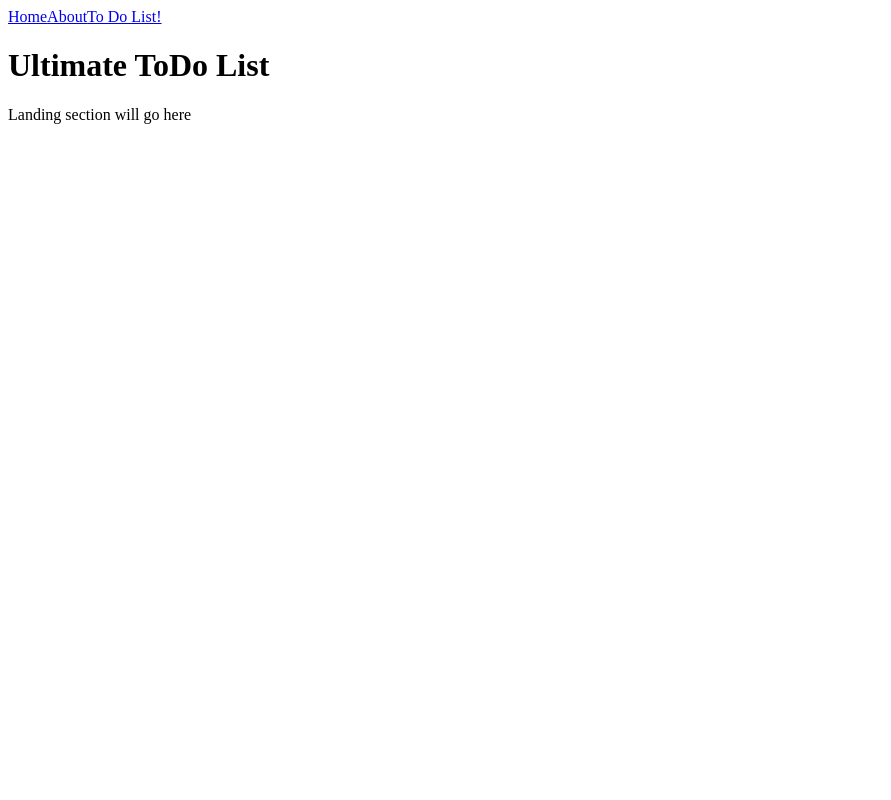
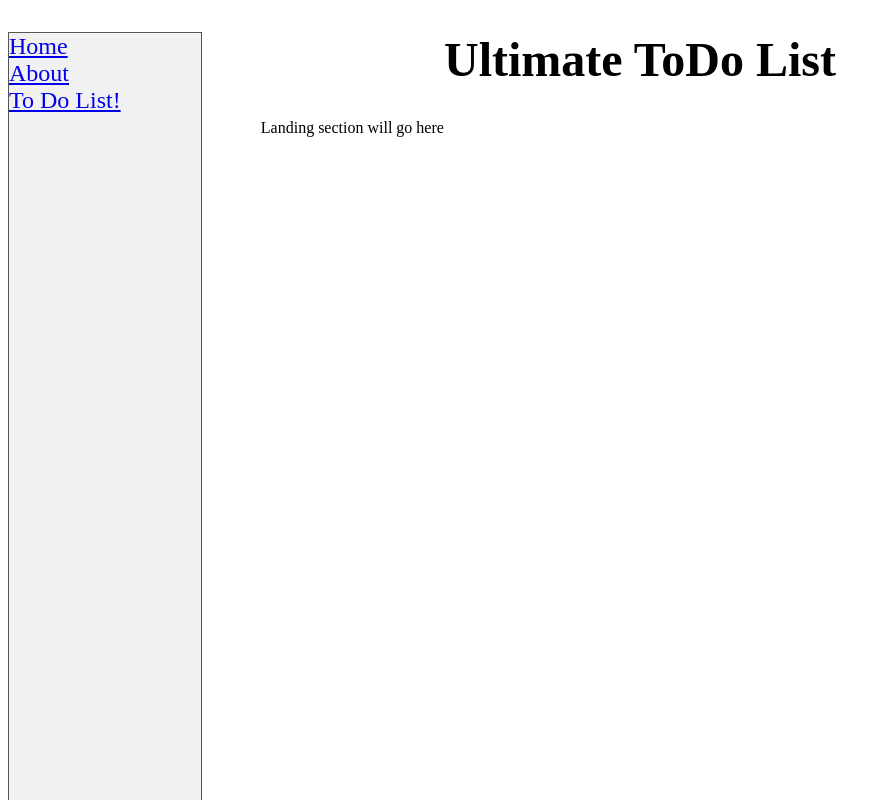
Before and after one commit to MilesHeise/MERNt-ToDo-That, a React (Create React App) app: page / in a window 1280 px wide. Shown: the whole page, without its empty margins (0-891 px from the left). Built offline with nearby package versions, Linux system fonts and the light colour scheme.

Commit message:
css and refactor

```diff
--- a/src/App.js
+++ b/src/App.js
@@ -3,20 +3,21 @@ import { Route, Link } from 'react-router-dom';
 import TodoList from './components/TodoList';
 import About from './components/About';
 import Landing from './components/Landing';
+import style from './style';
 
 class App extends Component {
   render() {
     return (
-      < div className = "App" >
+      <div>
         <header>
-        <nav>
-          <Link to='/'>Home</Link>
-          <Link to='/about'>About</Link>
-          <Link to='/todolist'>To Do List!</Link>
-        </nav>
-        <h1>Ultimate ToDo List</h1>
+        <ul style={ style.navbar } >
+          <li><Link to='/'>Home</Link></li>
+          <li><Link to='/about'>About</Link></li>
+          <li><Link to='/todolist'>To Do List!</Link></li>
+        </ul>
+        <h1 style={ style.header } >Ultimate ToDo List</h1>
         </header>
-        <main>
+        <main style={ style.content } >
           <Route exact path="/" component={Landing}/>
           <Route path="/about" component={About}/>
           <Route path="/todolist" component={TodoList}/>
--- a/src/components/Todo.js
+++ b/src/components/Todo.js
@@ -7,7 +7,7 @@ class Todo extends Component {
       <div style={ style.todo } >
         <li>
            <input type="checkbox" checked={ this.props.completed } onChange={ this.props.toggleComplete } />
-           <span>{ this.props.description }</span>
+           <span style={ style.description } >{ this.props.description }</span>
            <button onClick={ this.props.deleteTodo } >Delete?</button>
         </li>
         </div>
--- a/src/components/TodoList.js
+++ b/src/components/TodoList.js
@@ -11,7 +11,6 @@ class TodoList extends Component {
       newTodoDescription: ''
     };
     this.loadTodosFromServer = this.loadTodosFromServer.bind(this);
-    // do I need this bind here?
   }
 
   loadTodosFromServer() {
@@ -35,12 +34,11 @@ class TodoList extends Component {
     todo.completed = todo.completed ? false : true;
     axios.put(`http://localhost:3001/api/todos/${id}`, todo)
       .then(res => {
-        console.log('update successful');
+        this.setState({ todos: todos });
       })
       .catch(err => {
         console.error(err);
       });
-    this.setState({ todos: todos });
   }
 
   handleChange(e) {
@@ -52,35 +50,23 @@ class TodoList extends Component {
     if (!this.state.newTodoDescription) { return }
     const newTodo = { description: this.state.newTodoDescription, completed: false };
     axios.post('http://localhost:3001/api/todos', newTodo)
-      // .then(res => {
-      //     this.setState({ newTodoDescription: '' });
-      //     this.loadTodosFromServer();
-      //     // when I did both in set state it gave me an error because it was unmounted
-      //     // but this workaround I tried really shouldn't actually assure it is mounted
-      //     // either. I think it is just wasting enough time on two requests that it mounts
-      //     // which is a dumb solution, I should fix this
-      // not 100% sure it was a mounting issue though, may have been some kind of a
-      // "this" issue? also got an error saying this.state.todos.map is not a function?
-      // })
+      .then(res => {
+        this.setState({ todos: [...this.state.todos, newTodo], newTodoDescription: '' });
+      })
       .catch(err => {
         console.error(err);
       })
-    this.setState({ todos: [...this.state.todos, newTodo], newTodoDescription: '' });
-    // so, doing it this way instead works. it does mean that a failed post will show
-    // up, and then disappear again almost instantly because of the 2 second updates
-    // this works but it isn't ideal, I don't think?
   }
 
    deleteTodo(id) {
     axios.delete(`http://localhost:3001/api/todos/${id}`)
       .then(res => {
-        console.log('delete successful');
+        const newTodos = this.state.todos.filter(todo => todo._id !== id);
+        this.setState({ todos: [...newTodos] });
       })
       .catch(err => {
         console.error(err);
       });
-    const newTodos = this.state.todos.filter(todo => todo._id !== id);
-    this.setState({ todos: [...newTodos] });
   }
 
   render() {
--- a/src/components/style.js
+++ b/src/components/style.js
@@ -1,89 +1,19 @@
 const style = {
   list: {
     margin: '0 auto',
+    padding: '10',
     backgroundColor: '#fafafa',
     width: '80vw'
   },
   todo: {
     margin: '10px',
     fontSize: '2rem',
-  fontFamily: 'Helvetica, sans-serif'
+    fontFamily: 'Helvetica, sans-serif',
+    listStyleType: 'none'
+  },
+  description: {
+    padding: '15px'
   }
-
-
-
-
-
-
-
-
- // commentBox: {
- // width:’80vw’,
- // margin:’0 auto’,
- // fontFamily:’Helvetica, sans-serif’
- // },
- // title: {
- // textAlign:’center’,
- // textTransform:’uppercase’
- // },
- // commentList: {
- // border:’1px solid #f1f1f1',
- // padding:’0 12px’,
- // maxHeight:’70vh’,
- // overflow:’scroll’
- // },
- // comment: {
- // backgroundColor:’#fafafa’,
- // margin:’10px’,
- // padding:’3px 10px’,
- // fontSize:’.85rem’
- // },
- // commentForm: {
- // margin:’10px’,
- // display:’flex’,
- // flexFlow:’row wrap’,
- // justifyContent:’space-between’
- // },
- // commentFormAuthor: {
- // minWidth:’150px’,
- // margin:’3px’,
- // padding:’0 10px’,
- // borderRadius:’3px’,
- // height:’40px’,
- // flex:’2'
- // },
- // commentFormText: {
- // flex:’4',
- // minWidth:’400px’,
- // margin:’3px’,
- // padding:’0 10px’,
- // height:’40px’,
- // borderRadius:’3px’
- // },
- // commentFormPost: {
- // minWidth:’75px’,
- // flex:’1',
- // height:’40px’,
- // margin:’5px 3px’,
- // fontSize:’1rem’,
- // backgroundColor:’#A3CDFD’,
- // borderRadius:’3px’,
- // color:’#fff’,
- // textTransform:’uppercase’,
- // letterSpacing:’.055rem’,
- // border:’none’
- // },
- // updateLink: {
- // textDecoration:’none’,
- // paddingRight:’15px’,
- // fontSize:’.7rem’
- // },
- // deleteLink: {
- // textDecoration:’none’,
- // paddingRight:’15px’,
- // fontSize:’.7rem’,
- // color:’red’
- // }
 }
 
 export default style;
--- /dev/null
+++ b/src/style.js
@@ -0,0 +1,24 @@
+const style = {
+  navbar: {
+    fontSize: '1.5rem',
+    fontFamily: '"Times New Roman", Times, serif',
+    margin: '0',
+    padding: '0',
+    width: '15%',
+    backgroundColor: '#f1f1f1',
+    height: '100vh',
+    position: 'fixed',
+    overflow: 'auto',
+    border: '1px solid #555'
+  },
+  header: {
+    textAlign: 'center',
+    fontSize: '3rem'
+  },
+  content: {
+    float: 'right',
+    width: '80%'
+  }
+}
+
+export default style;
```
Also changed, not shown: src/server.js (+18 -8 lines). Lines whose indentation alone changed are shown as unchanged.
